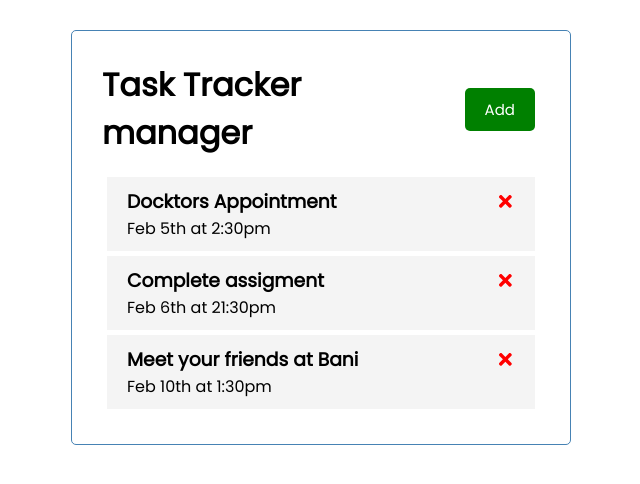
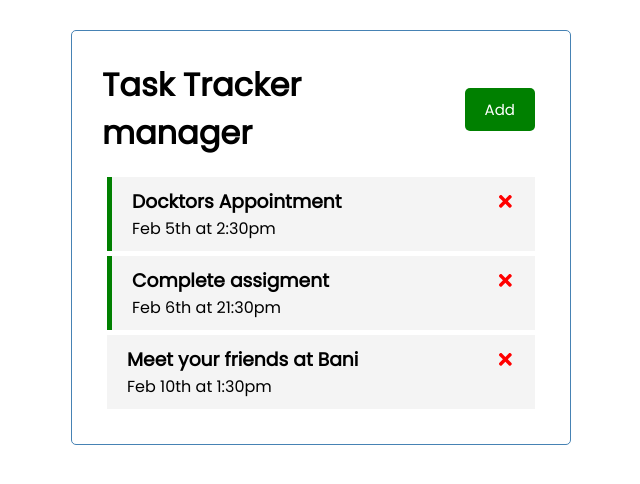
Before and after one commit to gymcode/comebackcode, a React (Create React App) app: page / in a window 1280 px wide. Shown: the top 484 px of the page, without its empty margins (319-959 px from the left). Built offline with nearby package versions, Linux system fonts and the light colour scheme.

Commit message:
toggle side complete

```diff
--- a/src/App.js
+++ b/src/App.js
@@ -15,7 +15,7 @@ function App () {
   }
 
   function toggleReminder(id){
-    const toggleItem = tasks.map((taskItem)=> taskItem.id === id ? {...taskItem, reminder: !taskItem} : taskItem)
+    const toggleItem = tasks.map((taskItem)=> taskItem.id === id ? {...taskItem, reminder: !taskItem.reminder} : taskItem)
     setTasks(toggleItem)
     console.log(tasks)
   }
--- a/src/components/Tasks.js
+++ b/src/components/Tasks.js
@@ -1,8 +1,8 @@
 import {FaTimes} from 'react-icons/fa'
 
-function Tasks ({tname, day, onDelete, id, toggleId}){
+function Tasks ({tname, day, onDelete, id, toggleId, reminder}){
     return (
-        <div className={`task`} onDoubleClick={()=>{toggleId(id)}}>
+        <div className={`task ${reminder ? "reminder": ""}`} onDoubleClick={()=>{toggleId(id)}}>
             <h3>{tname} <FaTimes style={{color: "red", cursor: "pointer"}} onClick={()=>{onDelete(id)}} /> </h3>
             <p>{day}</p>
         </div>
--- a/src/components/task.js
+++ b/src/components/task.js
@@ -7,7 +7,7 @@ function Task({tasks, onDelete, toggleClass}){
         <Fragment>
             {tasks.map((items)=> (
                 <>
-                    <Tasks key={items.key} tname={items.text} day={items.day} id={items.id} onDelete={onDelete} toggleId={toggleClass}/>
+                    <Tasks key={items.key} tname={items.text} day={items.day} id={items.id} reminder={items.reminder} onDelete={onDelete} toggleId={toggleClass}/>
                 </>
             ))}
         </Fragment>
```
